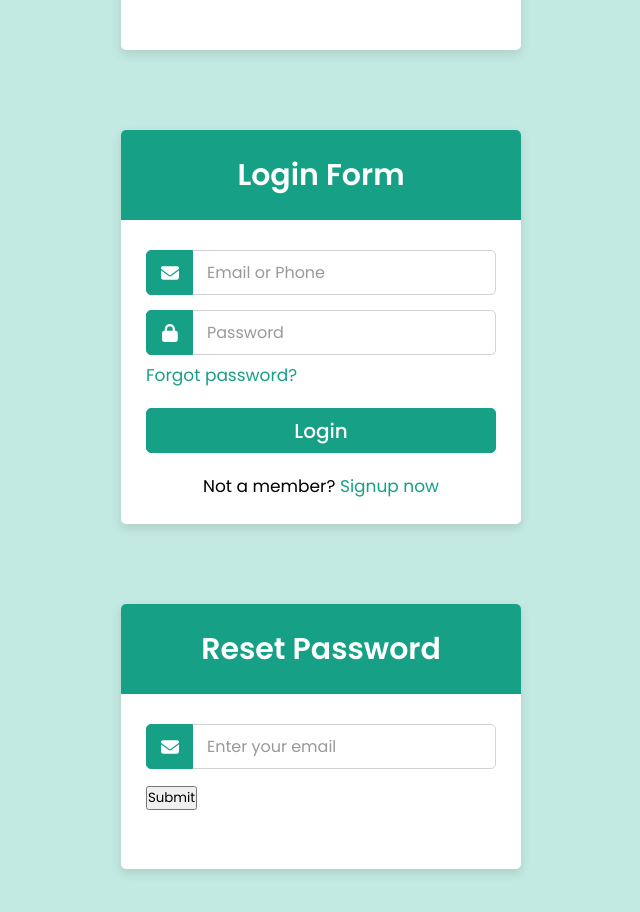
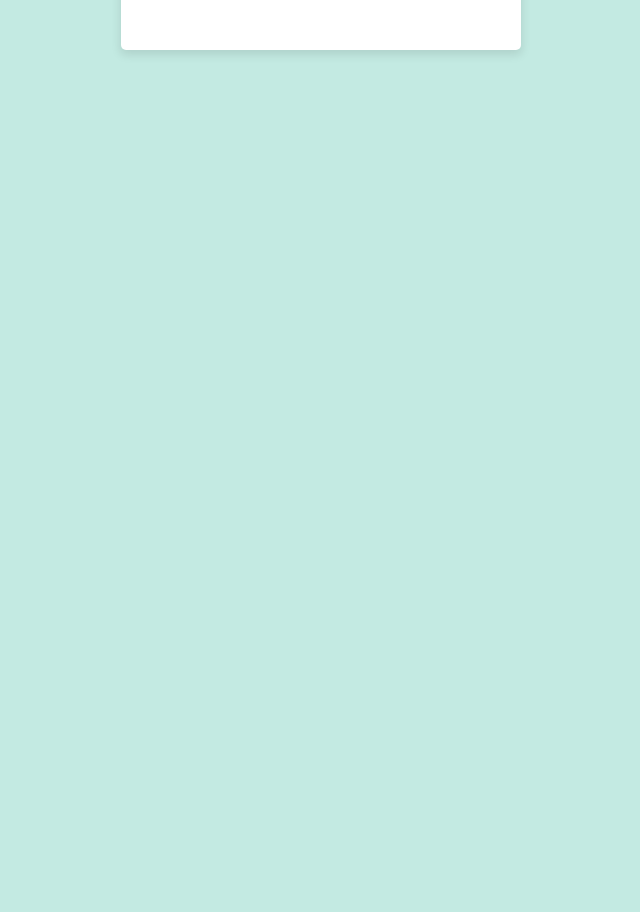
Before and after one commit to F219295/Web-Project, a React (Vite) app in the folder client/: page / in a window 1280 px wide. Shown: the part 480-1392 px from the top of the page, without its empty margins (319-959 px from the left). After the commit the page ends 800 px from the top, so only its background shows below. Built offline with nearby package versions, Linux system fonts and the light colour scheme.

Commit message:
Login etc

```diff
--- a/client/src/App.jsx
+++ b/client/src/App.jsx
@@ -1,14 +1,12 @@
 import React from "react";
 import Signup from "./Component/Signup";
 import "./App.css";
-import Login from "./Component/Login";
-import Reset from "./Component/Reset";
+
 export default function App() {
   return (
     <>
   <Signup></Signup>
-      <Login></Login>
-      <Reset></Reset>
+
     </>
   );
 }
```
